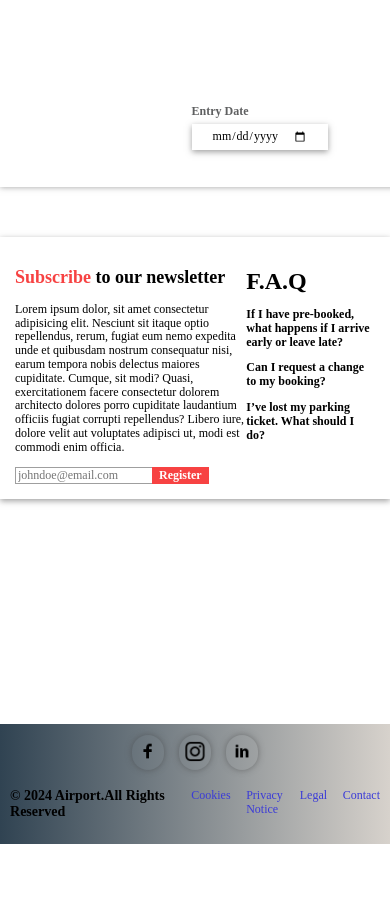
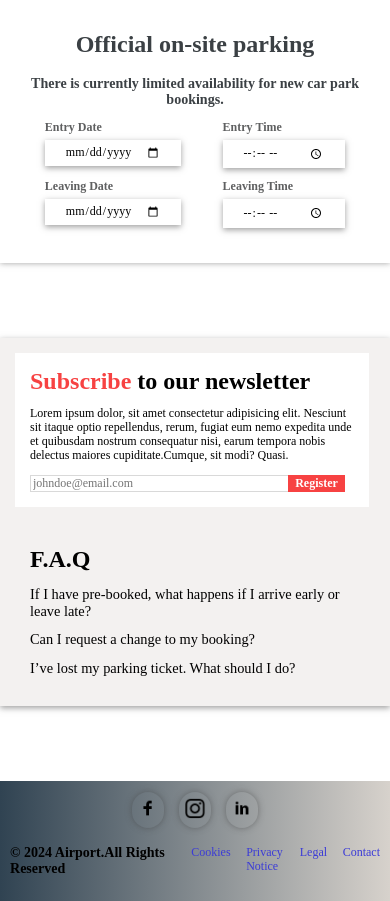
Before and after one commit to aniilahadri/Airport-web-Projekt, a PHP site: page /parking.html in a window 390 px wide; the page is wider, and only the part inside the window is pictured. Shown: the part 100-1001 px from the top of that part. Before the commit the page ends 944 px from the top of that part, so only its background shows below. Run offline with PHP 8.4, Linux system fonts and the light colour scheme.

Commit message:
Fixing subscribe-container

```diff
--- a/css/ParkingPage.css
+++ b/css/ParkingPage.css
@@ -3,11 +3,29 @@ html{font-size: 16px;}
     /*tablet*/
 @media screen and (max-width:992px){
   html{font-size: 14px;}
+
+  .subscribe-faq-container{
+    gap: 2em!important;
+  }
+  .booking-part{
+    flex-wrap: wrap;
+    gap: 1em;
+  }
 }
 /*mobile*/
 
 @media screen and (max-width:768px){
   html{font-size: 12px;}
+  .subscribe-faq-container{
+    flex-direction: column;
+    margin-left: 0!important;
+  }
+  .subscribe{
+    max-width: 90%!important;
+  }
+  .faq{
+    height: 130px;
+  }
 
 }
 /*--GENERAL--*/
@@ -96,7 +114,6 @@ header{
 
 /*----MAIN---*/
 .first-site-container{
-  min-width: 1400px;
   color:#3b4044;
   box-shadow: 0 0 6px rgba(64, 64, 64, 0.5);
   padding: 15px;
@@ -120,38 +137,45 @@ header{
 }
 
 .subscribe-faq-container{
+  background-color: rgb(215, 210, 204,0.3);
   box-shadow: 0 2px 6px rgba(64, 64, 64, 0.5);
-  margin-top: 50px;
+  margin: 75px 0 75px 40px;
   padding: 15px;
   display: flex;
-  justify-content: space-evenly;
+  gap: 4em;
+}
+.subscribe-faq-container h1{
+  margin: 0;
 }
 .subscribe{
-  width: 600px;
+  background-color: white;
+  padding: 15px;
+  width: 480px;
 }
 .subscribe input{
-  border: 1px solid rgba(64, 64, 64, 0.5);
+  border: 1px solid rgba(64, 64, 64, 0.2);
   width: 80%;
 }
 .subscribe button{
-  margin-left: -57px;
+  margin-left: -10px;
   background-color: rgb(247, 66, 66);
   color: white;
   font-weight: bold;
   border: 1px solid rgb(247, 66, 66);
 }
+.subscribe button:hover{
+  box-shadow: 1px 0 2px rgb(247, 66, 66);
+}
 .faq{
   display: flex;
   flex-direction: column;
-  gap: 1em;
-}
-.faq h1{
-  margin-bottom: 0;
+  justify-content: space-between;
+  padding: 15px;
 }
 .faq a{
   text-decoration: none;
   color: black;
-  font-weight: 700;
+  font-size: 1.2em;
 }
 .faq a:hover{
   text-decoration: underline;
--- a/parking.html
+++ b/parking.html
@@ -58,9 +58,8 @@
 
       <section class="subscribe-faq-container">
         <div class="subscribe">
-          <h2><span style="color: rgb(247, 66, 66);">Subscribe</span> to our newsletter</h2>
-          <p>Lorem ipsum dolor, sit amet consectetur adipisicing elit. Nesciunt sit itaque optio repellendus, rerum, fugiat eum nemo expedita unde et quibusdam nostrum consequatur nisi, earum tempora nobis delectus maiores cupiditate.
-          Cumque, sit modi? Quasi, exercitationem facere consectetur dolorem architecto dolores porro cupiditate laudantium officiis fugiat corrupti repellendus? Libero iure, dolore velit aut voluptates adipisci ut, modi est commodi enim officia.</p>
+          <h1><span style="color: rgb(247, 66, 66);">Subscribe</span> to our newsletter</h1>
+          <p style="max-width: 480px;">Lorem ipsum dolor, sit amet consectetur adipisicing elit. Nesciunt sit itaque optio repellendus, rerum, fugiat eum nemo expedita unde et quibusdam nostrum consequatur nisi, earum tempora nobis delectus maiores cupiditate.Cumque, sit modi? Quasi.</p>
           <input type="email" placeholder="johndoe@email.com" name="">
           <button type="submit">Register</button>
         </div>
```
